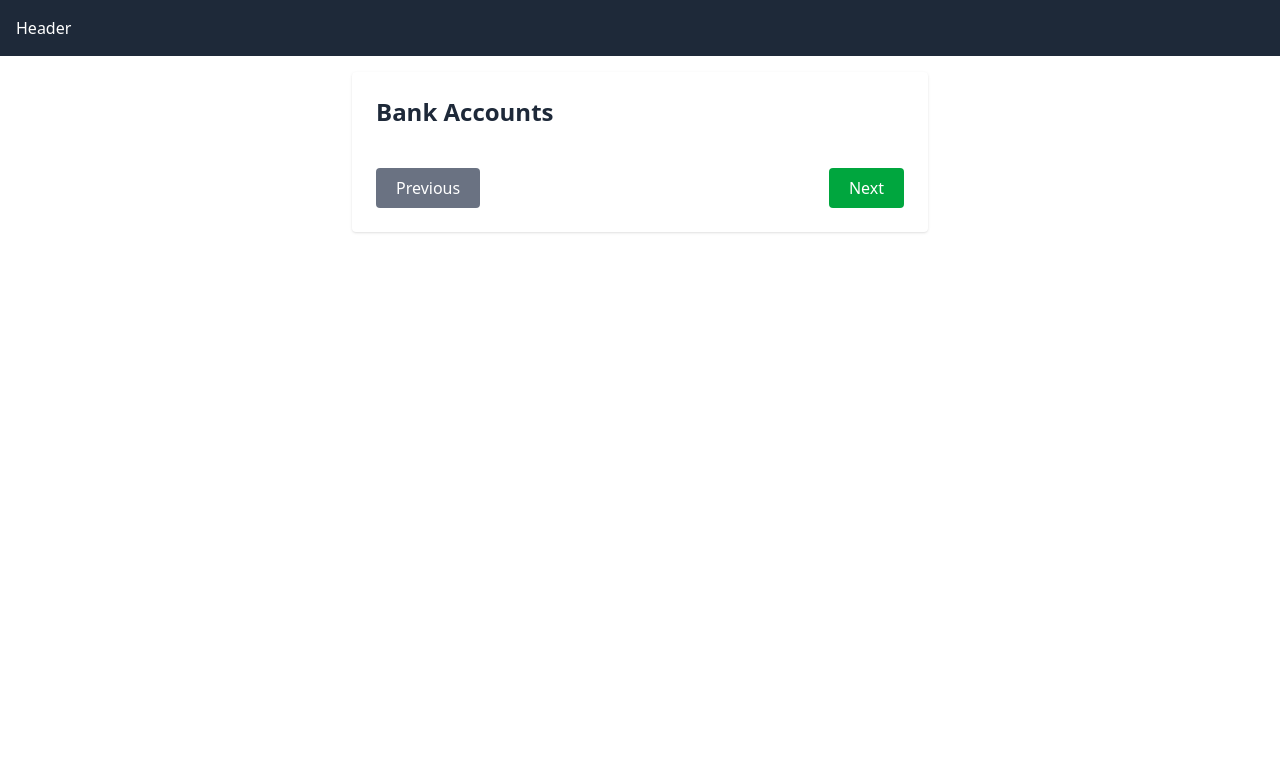
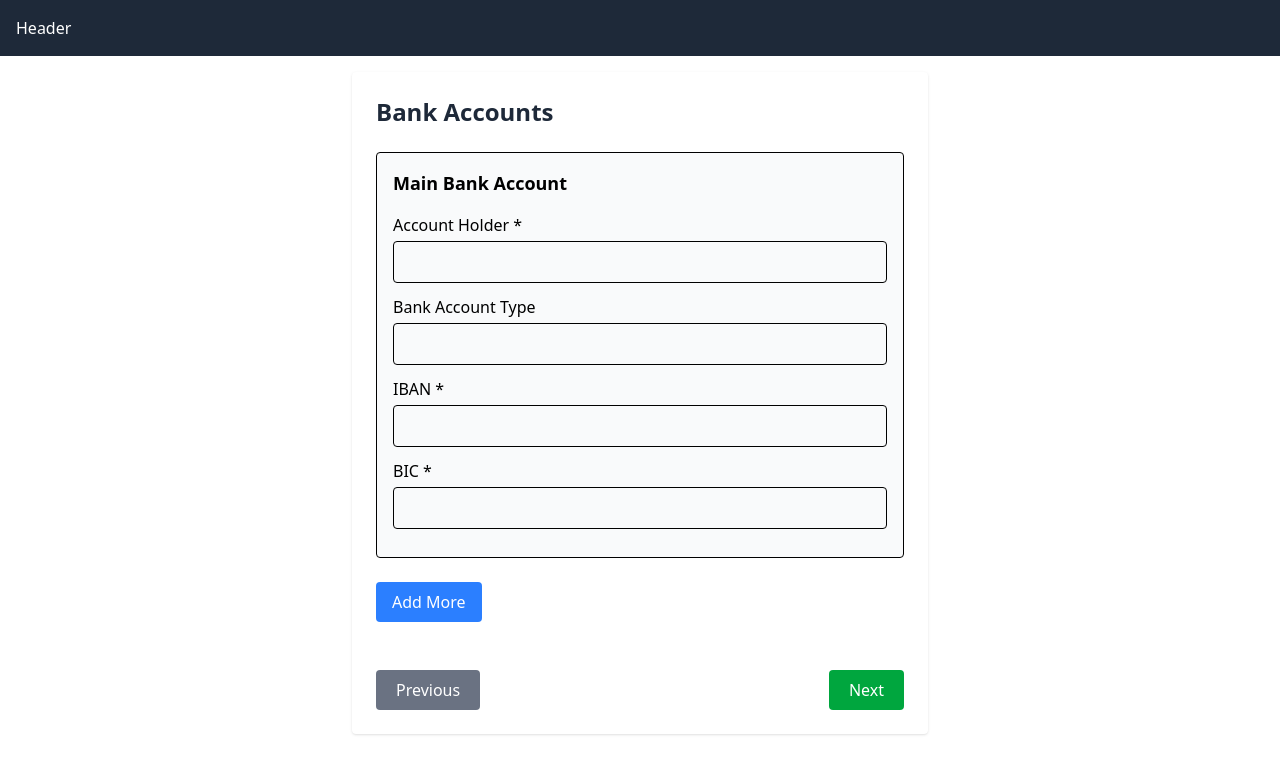
Before and after one commit to moumen-akkad/vueProject, a Vue app: page /company/banks in a window 1280 px wide. Shown: the top 774 px of the page. Built offline with nearby package versions, Linux system fonts and the light colour scheme; the HTML template or start-up script is replaced by a standard one.

Commit message:
BankAccount Form

```diff
--- a/src/views/BankAccounts.vue
+++ b/src/views/BankAccounts.vue
@@ -1,21 +1,42 @@
 <template>
   <section class="p-6 max-w-xl mx-auto space-y-6 bg-white rounded shadow">
     <h1 class="text-2xl font-bold text-gray-800">Bank Accounts</h1>
-            <div class="flex justify-between pt-4">
-                <RouterLink to="/company/id"
-                    class="bg-gray-500 text-white px-5 py-2 rounded hover:bg-gray-600 transition">
+
+    <div class="border rounded p-4 bg-gray-50">
+      <h2 class="font-semibold mb-4 text-lg">Main Bank Account</h2>
+
+      <div class="mb-3">
+        <label class="block mb-1">Account Holder *</label>
+        <input type="text" class="w-full border rounded p-2" />
+      </div>
+
+      <div class="mb-3">
+        <label class="block mb-1">Bank Account Type</label>
+        <input type="text" class="w-full border rounded p-2" />
+      </div>
+
+      <div class="mb-3">
+        <label class="block mb-1">IBAN *</label>
+        <input type="text" class="w-full border rounded p-2" />
+      </div>
+
+      <div class="mb-3">
+        <label class="block mb-1">BIC *</label>
+        <input type="text" class="w-full border rounded p-2" />
+      </div>
+    </div>
+
+    <button class="bg-blue-500 text-white px-4 py-2 rounded hover:bg-blue-600">
+      Add More
+    </button>
+
+    <div class="flex justify-between pt-6">
+      <RouterLink to="/company/id" class="bg-gray-500 text-white px-5 py-2 rounded hover:bg-gray-600">
         Previous
       </RouterLink>
-
-                <RouterLink to="/company/digital"
-                    class="bg-green-600 text-white px-5 py-2 rounded hover:bg-green-700 transition">
+      <RouterLink to="/company/digital" class="bg-green-600 text-white px-5 py-2 rounded hover:bg-green-700">
         Next
       </RouterLink>
     </div>
   </section>
 </template>
-
-<script setup lang="ts">
-
-
-</script>
```
Lines whose indentation alone changed are shown as unchanged.
